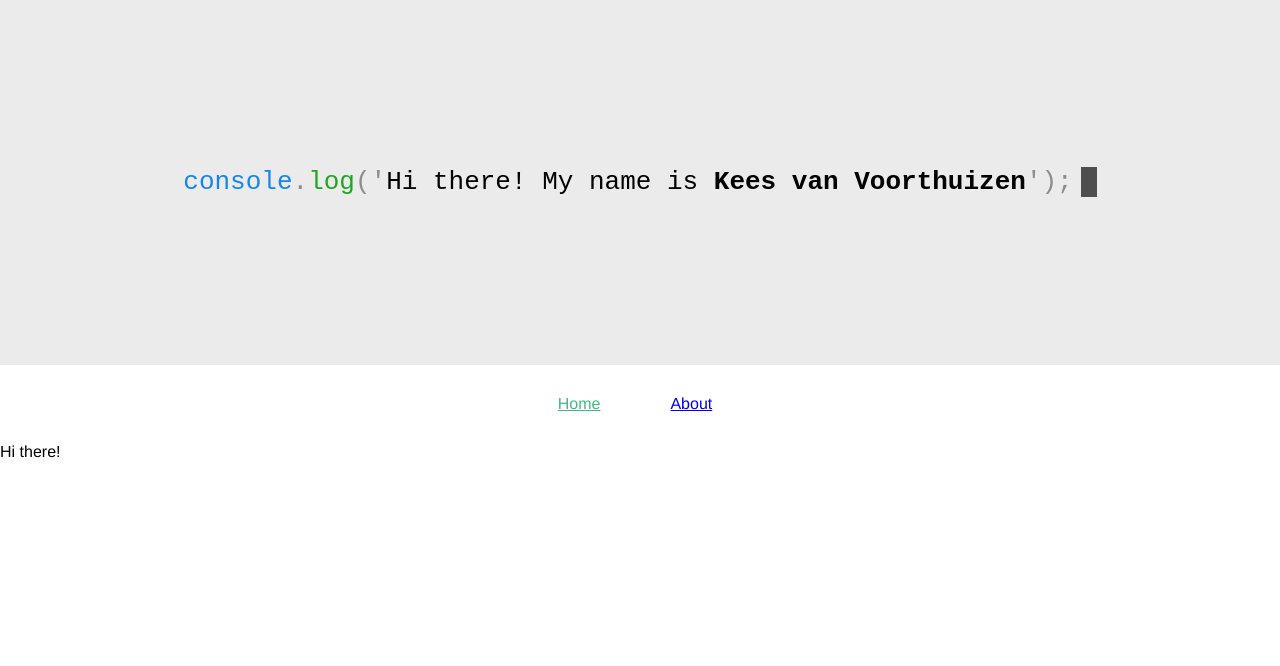
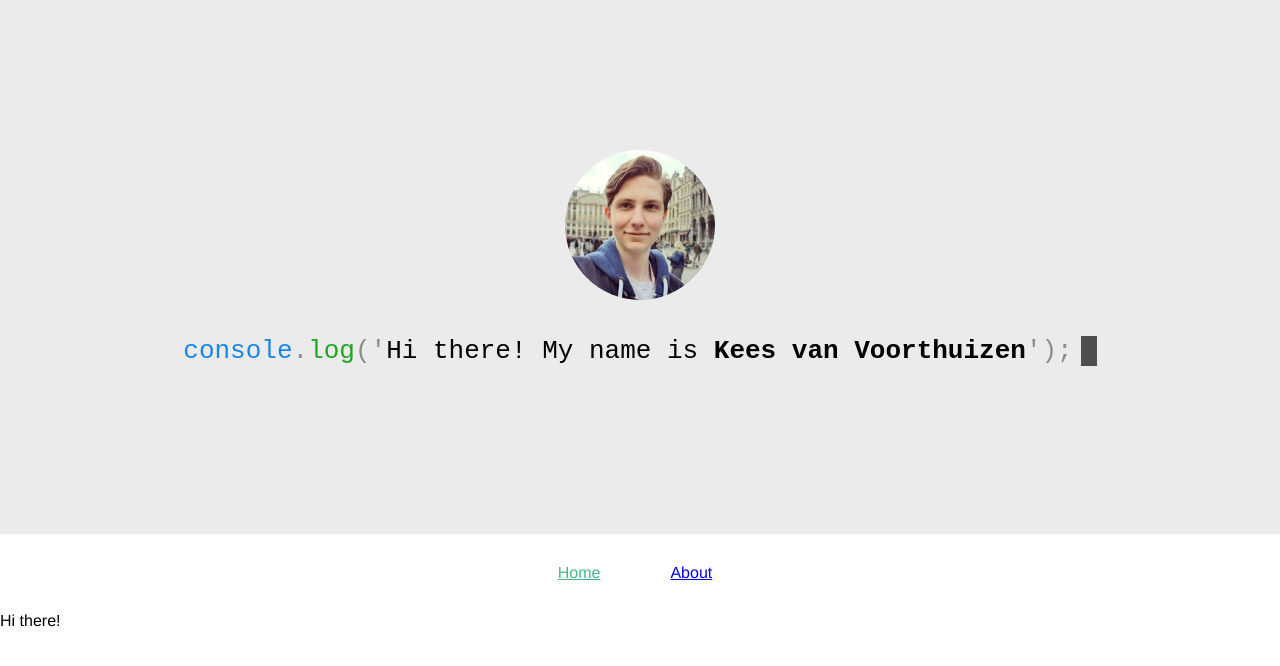
Before and after one commit to keesvv/portfolio-2020, a Vue app: page / in a window 1280 px wide. Shown: the top 666 px of the page. Built offline with nearby package versions, Linux system fonts and the light colour scheme.

Commit message:
Added profile picture

```diff
--- a/src/components/Jumbotron.vue
+++ b/src/components/Jumbotron.vue
@@ -1,6 +1,7 @@
 <template>
   <div class="jumbotron">
     <div class="content">
+      <img src="@/assets/profile.jpg" class="profilePicture">
       <h1 class="header">
         <span class="blue">console</span>.<span class="green">log</span>('<span class="black">Hi there! My name is <strong>Kees van Voorthuizen</strong></span>');
         <span class="cursor"></span>
@@ -30,6 +31,13 @@ export default {};
   justify-content: center;
   background: rgb(235, 235, 235);
   padding: 150px 20px;
+  text-align: center;
+
+  .profilePicture {
+    border-radius: 50%;
+    width: 150px;
+    margin-bottom: 15px;
+  }
 
   .header {
     color: rgb(140, 140, 140);
```
Also changed, not shown: src/assets/profile.jpg (added).
